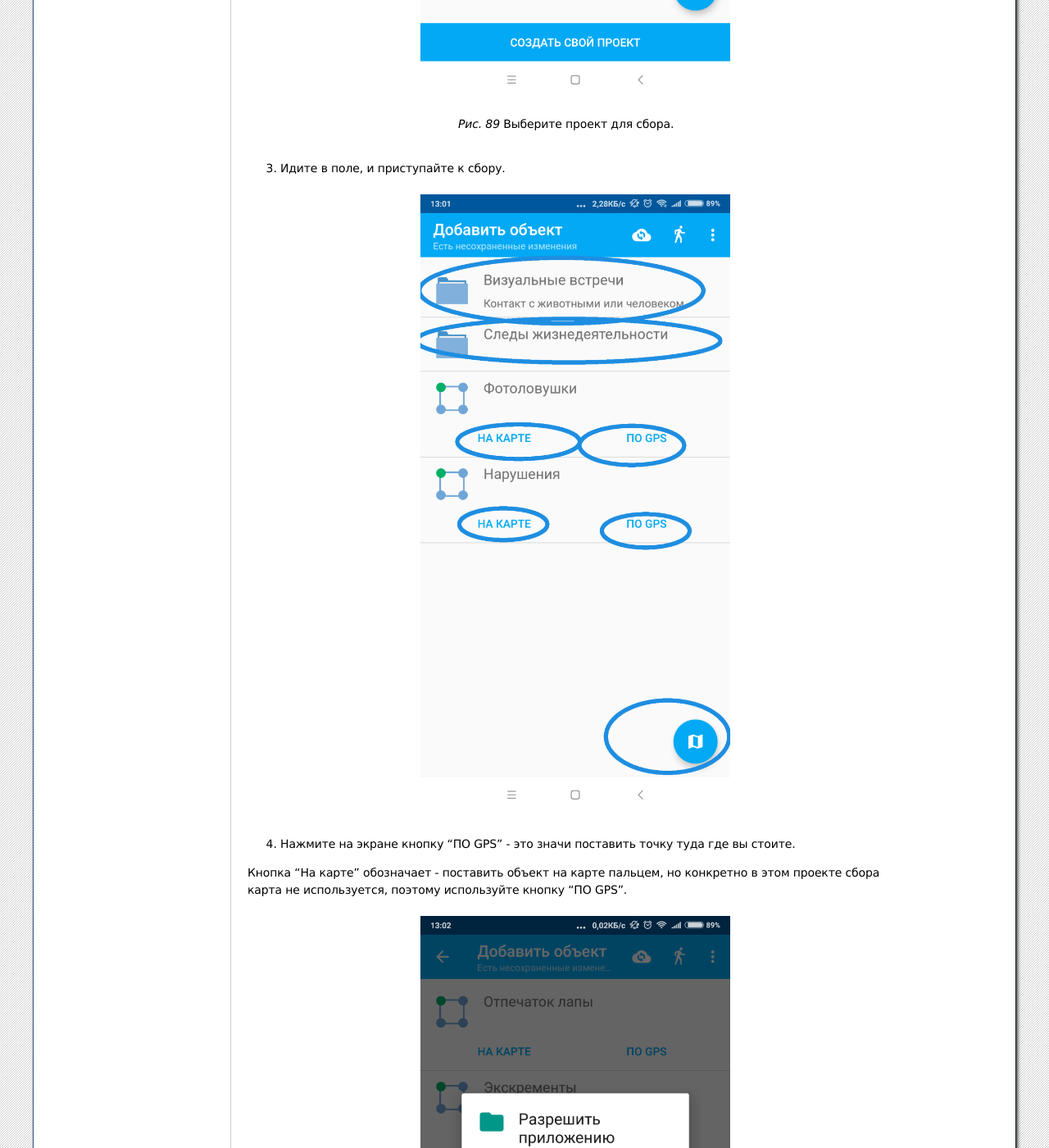
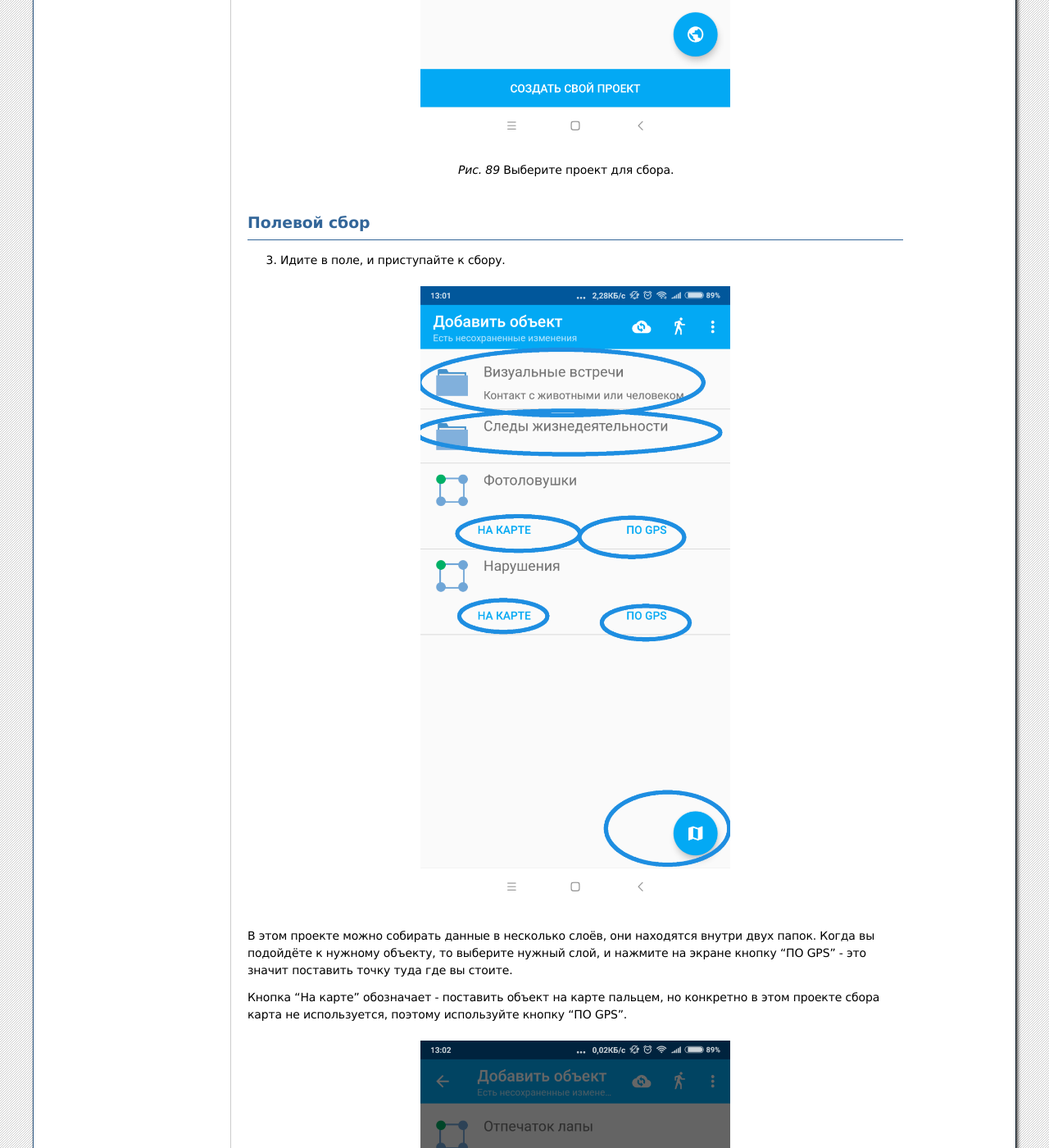
Before and after one commit to nextgis/docs_howto, a Sphinx documentation site: the page built from source/bars_user.rst, in a window 1280 px wide and 1400 px high, scrolled down 5481 px. Shown: the whole window at 82% size. Built offline with Sphinx 7.4.7, drawn with Linux system fonts in a browser that asks for light colours; formulas are drawn with MathJax 3; pages that are not in the unit, such as notebooks, are missing from menus; some of the changed text lies outside the part shown.

Commit message:
Update bars_user.rst

```diff
--- a/source/bars_user.rst
+++ b/source/bars_user.rst
@@ -74,6 +76,10 @@
 
    Выберите проект для сбора.
 
+
+Полевой сбор
+------------------
+
 3. Идите в поле, и приступайте к сбору.
 
  .. figure:: _static/ng_collector_run_screen6.png
@@ -81,7 +87,7 @@
    :align: center
    :width: 10cm
 
-4. Нажмите на экране кнопку “ПО GPS” - это значи поставить точку туда где вы стоите.
+В этом проекте можно собирать данные в несколько слоёв, они находятся внутри двух папок. Когда вы подойдёте к нужному объекту, то выберите нужный слой, и нажмите на экране кнопку “ПО GPS” - это значит поставить точку туда где вы стоите.
 
 Кнопка “На карте” обозначает - поставить объект на карте пальцем, но конкретно в этом проекте сбора карта не используется, поэтому используйте кнопку "ПО GPS".
 
```
Also changed, not shown: other parts of source/bars_user.rst (+3 -1 lines).
